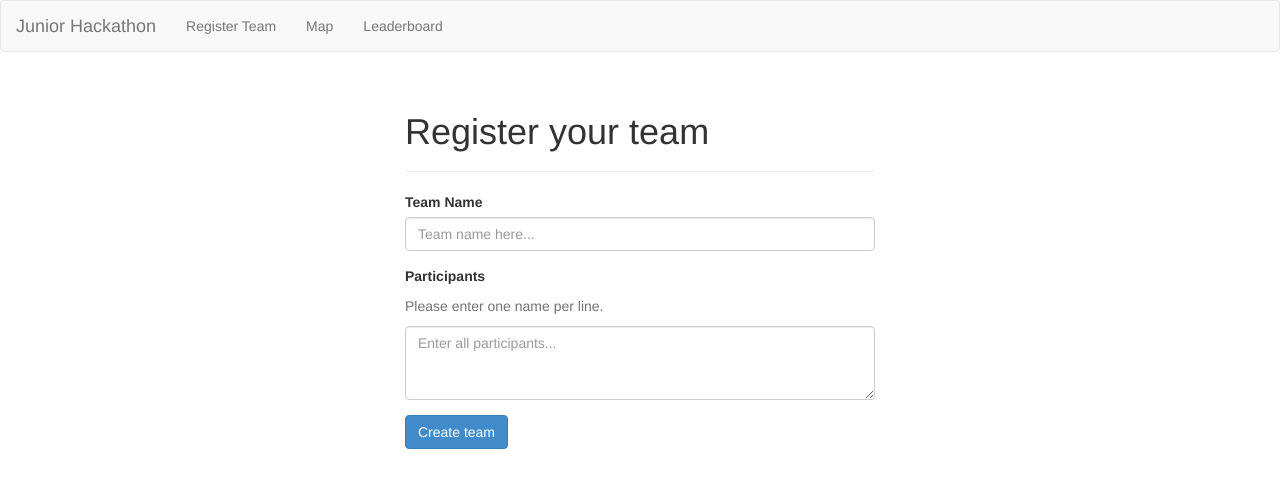
After one commit to hackcyprus/junior, a Django app: page /teams/new/ in a window 1280 px wide. The commit adds this page. Shown: the top 488 px of the page. Run offline with Django 3.2, Linux system fonts and the light colour scheme.

Commit message:
Team registration.

```diff
--- a/junior/settings.py
+++ b/junior/settings.py
@@ -83,6 +83,9 @@ INSTALLED_APPS = (
     # third-party apps
     'south',
     'devserver',
+
+    # project apps
+    'teams'
 )
 
 LOGGING = {
--- a/junior/urls.py
+++ b/junior/urls.py
@@ -9,4 +9,5 @@ urlpatterns = patterns('',
     url(r'^admin/doc/', include('django.contrib.admindocs.urls')),
     url(r'^admin/', include(admin.site.urls)),
     url(r'^$', TemplateView.as_view(template_name='index.html')),
+    url(r'^teams/', include('teams.urls'))
 )
--- a/static/css/main.css
+++ b/static/css/main.css
@@ -0,0 +1,3 @@
+.container.small {
+    width: 500px;
+}
--- /dev/null
+++ b/teams/forms.py
@@ -0,0 +1,18 @@
+from django import forms
+from django.core.exceptions import ValidationError
+from .models import Team
+
+
+class TeamForm(forms.Form):
+    name = forms.CharField(max_length=100)
+    participants = forms.CharField(widget=forms.Textarea)
+
+    def clean_name(self):
+        name = self.cleaned_data['name']
+        if Team.objects.filter(name=name).exists():
+            raise ValidationError("A team with name '{}' already exists.".format(name))
+        return name
+
+    def clean_participants(self):
+        participants = self.cleaned_data['participants']
+        return map(unicode.strip, participants.split())
--- /dev/null
+++ b/teams/urls.py
@@ -0,0 +1,9 @@
+from django.conf.urls import patterns, url
+from django.views.generic import TemplateView
+from .views import create_team
+
+
+urlpatterns = patterns('teams',
+    url(r'new/$', create_team, name='create-team'),
+    url(r'created/$', TemplateView.as_view(template_name='teams/created.html'), name='team-created')
+)
--- /dev/null
+++ b/teams/views.py
@@ -0,0 +1,20 @@
+from django.shortcuts import render, redirect
+from django.core.urlresolvers import reverse
+
+from .forms import TeamForm
+from .models import Team, Participant
+
+
+def create_team(request):
+    if request.method == 'GET':
+        form = TeamForm()
+    else:
+        form = TeamForm(request.POST)
+        if form.is_valid():
+            team = Team(name=form.cleaned_data['name'])
+            team.save()
+            for name in form.cleaned_data['participants']:
+                participant = Participant(name=name, team=team)
+                participant.save()
+            return redirect(reverse('team-created'))
+    return render(request, 'teams/new.html', {'form': form})
--- a/templates/base.html
+++ b/templates/base.html
@@ -7,7 +7,6 @@
     <meta name="description" content="">
     <title>Junior Hackathon</title>
     <link rel="stylesheet" href="/static/css/vendor/bootstrap.css">
-    <link rel="stylesheet" href="/static/css/vendor/bootstrap-theme.css">
     <link rel="stylesheet" href="/static/css/bootstrap-overrides.css">
     <link rel="stylesheet" href="/static/css/main.css">
   </head>
--- /dev/null
+++ b/templates/teams/new.html
@@ -0,0 +1,31 @@
+{% extends "base.html" %}
+
+{% block content %}
+<div class="container small">
+  <div class="page-header">
+    <h1>Register your team</h1>
+  </div>
+    <form role="form" action="/teams/new/" method="POST">
+      {% if form.errors %}
+        <div class="alert alert-danger">
+          {% for field, error in form.errors %}
+            <li><strong>{{ error }}</strong></li>
+          {% endfor %}
+        </div>
+      {% endif %}
+      <div class="form-group">
+        <label for="name">Team Name</label>
+        <input type="text" class="form-control" id="name" name="name" placeholder="Team name here...">
+      </div>
+      <div class="form-group">
+        <label for="participants">Participants</label>
+        <span class="help-block">Please enter one name per line.</span>
+        <textarea class="form-control" rows="3" id="participants" name="participants" placeholder="Enter all participants..."></textarea>
+      </div>
+      <div class="form-group">
+        <button type="submit" class="btn btn-default btn-primary">Create team</button>
+      </div>
+      {% csrf_token %}
+    </form>
+</div>
+{% endblock %}
```
Also changed, not shown: teams/admin.py (added, +14 -0 lines), teams/models.py (added, +19 -0 lines), templates/teams/created.html (added, +15 -0 lines), static/css/bootstrap-overrides.css (renamed from static/css/bootstrap_overrides.css), teams/__init__.py (added), teams/migrations/0001_initial.py (added), teams/migrations/0002_auto__add_field_team_created__add_field_participant_created.py (added), teams/migrations/__init__.py (added).
